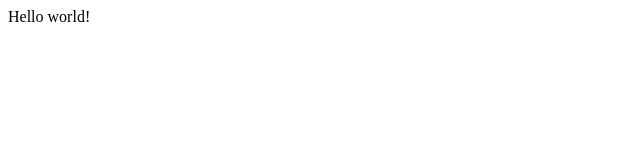
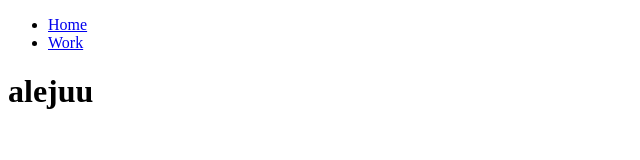
Before and after one commit to alejuu/alejuu-Portfolio, a Gatsby site: page / in a window 1280 px wide. Shown: the whole page, without its empty margins (0-640 px from the left). Built offline with nearby package versions, Linux system fonts and the light colour scheme; Gatsby itself is replaced by a stand-in of ours.

Commit message:
Create pages and Layout
Add Navbar component to layout component - layout.js

```diff
--- /dev/null
+++ b/src/components/Navbar.js
@@ -0,0 +1,19 @@
+import React from 'react'
+import { Link } from 'gatsby'
+
+const Navbar = () => {
+  return (
+    <nav>
+      <ul>
+        <li>
+          <Link to='/'>Home</Link>
+        </li>
+        <li>
+          <Link to='/work/'>Work</Link>
+        </li>
+      </ul>
+    </nav>
+  )
+}
+
+export default Navbar
--- /dev/null
+++ b/src/components/layout.js
@@ -0,0 +1,13 @@
+import React from 'react'
+import Navbar from './Navbar'
+
+const layout = ({ children }) => {
+  return (
+    <>
+      <Navbar />
+      <main>{children}</main>
+    </>
+  )
+}
+
+export default layout
--- a/src/pages/index.js
+++ b/src/pages/index.js
@@ -1,3 +1,8 @@
-import React from "react"
+import React from 'react'
+import Layout from '../components/layout'
 
-export default () => <div>Hello world!</div>
+export default () => (
+  <Layout>
+    <h1>alejuu</h1>
+  </Layout>
+)
```
Also changed, not shown: src/pages/404.js (added, +8 -0 lines), src/pages/work.js (added, +12 -0 lines).
